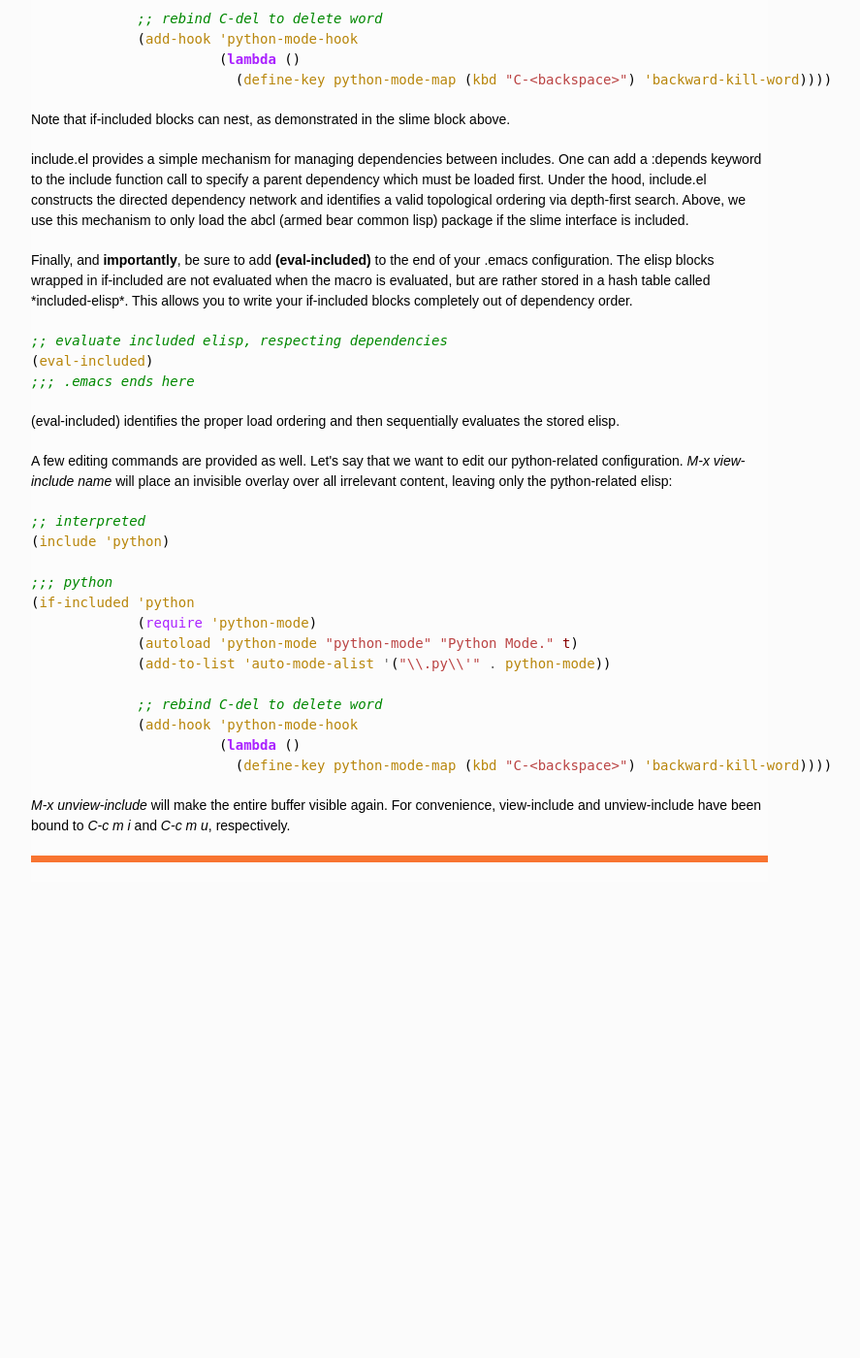
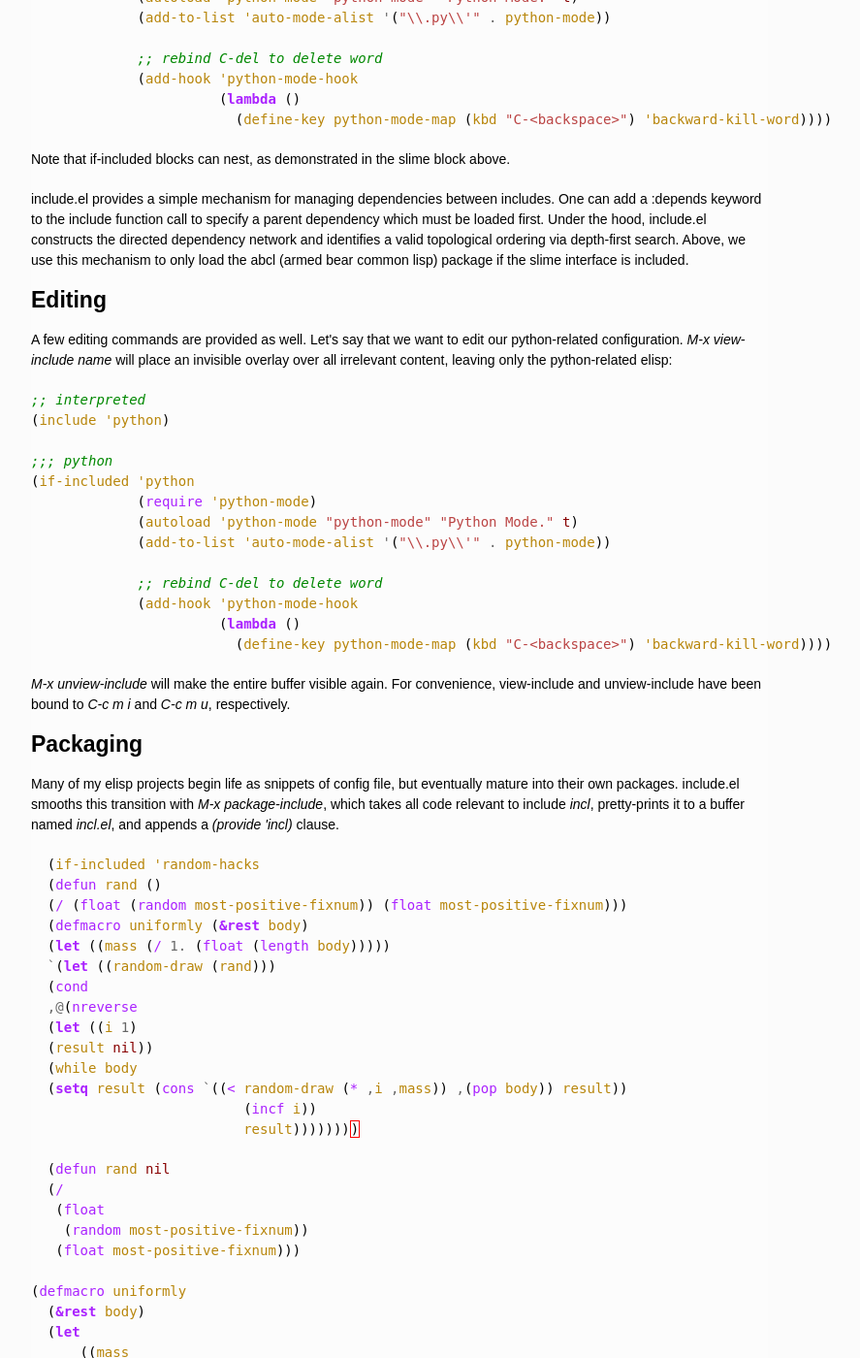
Before and after one commit to jcatw/hackscience.github.io, a Jekyll site: the page built from _posts/2013-06-02-include.el.html, in a window 1280 px wide and 1400 px high, scrolled down 2263 px. Shown: the whole window at 97% size, without its empty margins (138-1025 px from the left). Built offline with Jekyll 4.4.1, drawn with Linux system fonts in a browser that asks for light colours; some web fonts are replaced; before the commit the page ends 3172 px from its top, so only the background shows below that; some of the changed text lies outside the part shown.

Commit message:
removed (eval-included), no longer needed

```diff
--- a/_posts/2013-06-02-include.el.html
+++ b/_posts/2013-06-02-include.el.html
@@ -122,6 +123,7 @@ Note that if-included blocks can nest, as demonstrated in the slime block above.
 <p>include.el provides a simple mechanism for managing dependencies between includes.  One can add a :depends keyword to the include function call to specify a parent dependency which must be loaded first.  Under the hood, include.el constructs the directed dependency network and identifies a valid topological ordering via depth-first search.  Above, we use this mechanism to only load the abcl (armed bear common lisp) package if the slime interface is included.</p>
 
 
+<!--
 <p>Finally, and <strong>importantly</strong>, be sure to add <strong>(eval-included)</strong> to the end of your .emacs configuration.  The elisp blocks wrapped in if-included are not evaluated when the macro is evaluated, but are rather stored in a hash table called *included-elisp*.  This allows you to write your if-included blocks completely out of dependency order.
 {% highlight common-lisp %}
 ;; evaluate included elisp, respecting dependencies
@@ -129,7 +131,8 @@ Note that if-included blocks can nest, as demonstrated in the slime block above.
 ;;; .emacs ends here
 {% endhighlight %}
 (eval-included) identifies the proper load ordering and then sequentially evaluates the stored elisp.</p>
-
+-->
+<h2>Editing</h2>
 <p>A few editing commands are provided as well.  Let's say that we want to edit our python-related configuration.  <em>M-x view-include name</em> will place an invisible overlay over all irrelevant content, leaving only the python-related elisp:
 
 {% highlight common-lisp %}
@@ -148,3 +151,65 @@ Note that if-included blocks can nest, as demonstrated in the slime block above.
 			 (define-key python-mode-map (kbd "C-<backspace>") 'backward-kill-word))))
 {% endhighlight %}
 <em>M-x unview-include</em> will make the entire buffer visible again.  For convenience, view-include and unview-include have been bound to <em>C-c m i</em> and <em>C-c m u</em>, respectively.</p>
+
+<h2>Packaging</h2>
+<p>
+  Many of my elisp projects begin life as snippets of config file, but
+  eventually mature into their own packages.  include.el smooths this
+  transition with <em>M-x package-include</em>, which takes
+  all code relevant to include <em>incl</em>, pretty-prints it to a
+  buffer named <em>incl.el</em>, and appends a <em>(provide
+  'incl)</em> clause.
+
+{% highlight common-lisp %}
+  (if-included 'random-hacks
+  (defun rand ()
+  (/ (float (random most-positive-fixnum)) (float most-positive-fixnum)))
+  (defmacro uniformly (&rest body)
+  (let ((mass (/ 1. (float (length body)))))
+  `(let ((random-draw (rand)))
+  (cond
+  ,@(nreverse
+  (let ((i 1)
+  (result nil))
+  (while body
+  (setq result (cons `((< random-draw (* ,i ,mass)) ,(pop body)) result))
+			  (incf i))
+			  result))))))))
+{% endhighlight %}
+{% highlight common-lisp %}
+  (defun rand nil
+  (/
+   (float
+    (random most-positive-fixnum))
+   (float most-positive-fixnum)))
+
+(defmacro uniformly
+  (&rest body)
+  (let
+      ((mass
+	(/ 1
+	   (float
+	    (length body)))))
+    `(let
+	 ((random-draw
+	   (rand)))
+       (cond ,@(nreverse
+		(let
+		    ((i 1)
+		     (result nil))
+		  (while body
+		    (setq result
+			  (cons
+			   `((< random-draw
+				(* ,i ,mass))
+			     ,(pop body))
+			   result))
+		    (incf i))
+		  result))))))
+
+
+(provide 'random-hacks)
+;; random-hacks.el ends here
+{% endhighlight %}
+</p>
```
Also changed, not shown: other parts of _posts/2013-06-02-include.el.html (+1 -0 lines).
